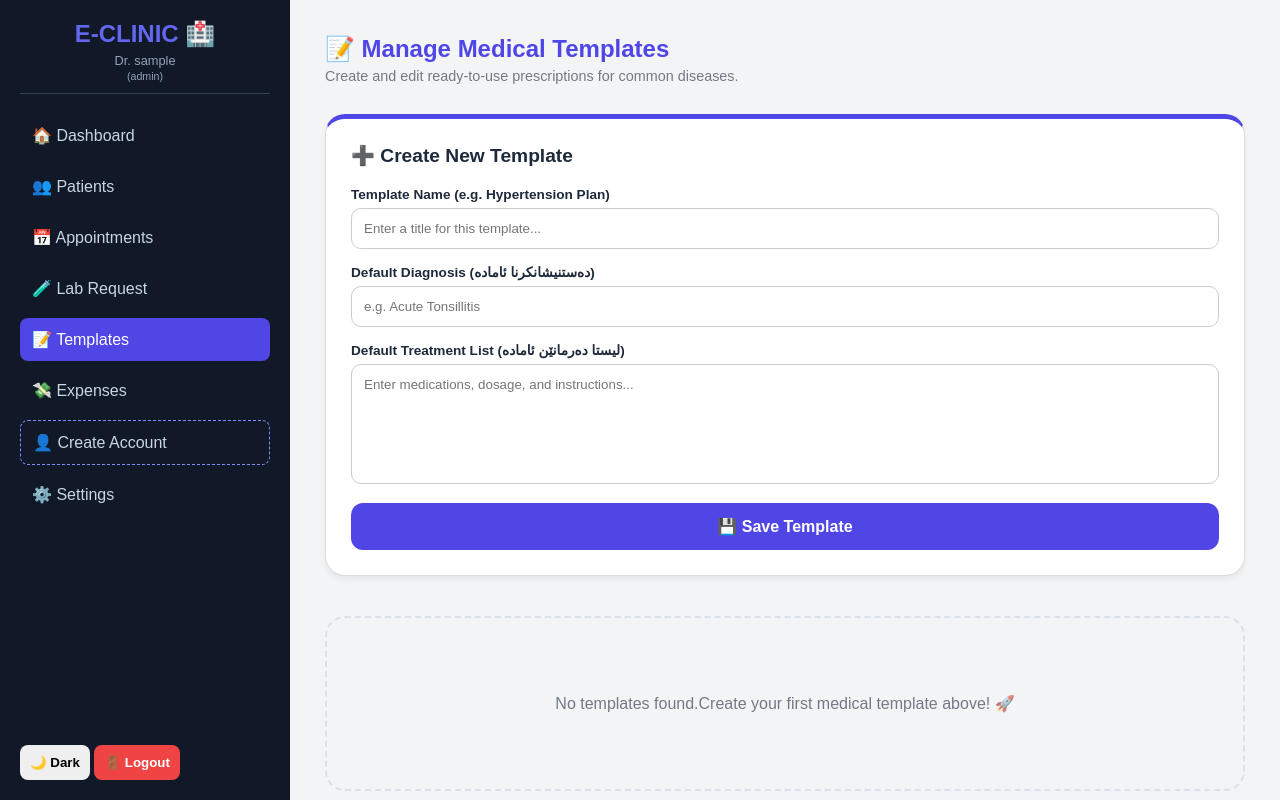
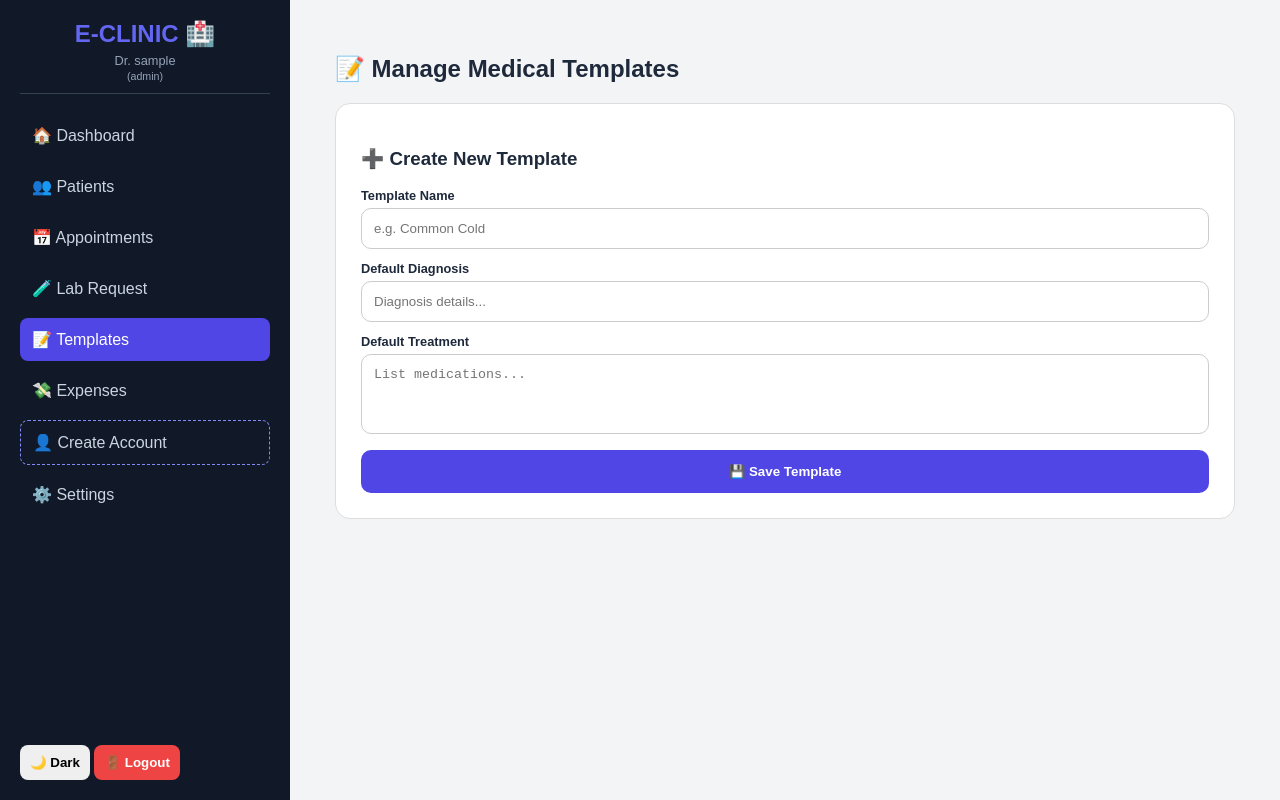
Before and after one commit to Saadzebari12345/my-clinic-app, a SvelteKit app: page /templates in a window 1280 px wide. Built offline with nearby package versions, Linux system fonts and the light colour scheme; sample sign-in values are in the browser's storage.

Commit message:
Add files via upload

```diff
--- a/src/routes/templates/+page.svelte
+++ b/src/routes/templates/+page.svelte
@@ -2,25 +2,20 @@
  import { onMount } from 'svelte';
  import { supabase } from '$lib/supabaseClient';
 
- interface Template {
-  id: number;
-  title: string;
-  diagnosis: string;
-  treatment: string;
- }
-
- let templates = $state<Template[]>([]);
+ let templates = $state<any[]>([]);
  let title = $state(''), diag = $state(''), treat = $state('');
  let doctorId = $state(0);
  let isSaving = $state(false);
- let editingId = $state<number | null>(null); // بۆ زانینا كا كیش قاڵب دهێته‌ گۆهۆڕین
 
  async function fetchTemplates() {
-  const { data } = await supabase
+  if (!doctorId) return;
+  const { data, error } = await supabase
    .from('medical_templates')
    .select('*')
    .eq('doctor_id', doctorId)
    .order('id', { ascending: false });
+
+  if (error) console.error("Error fetching templates:", error.message);
   if (data) templates = data;
  }
 
@@ -32,160 +27,82 @@
   }
  });
 
- // 💾 سەیڤکرن یان نووژەنکرنا قاڵبی
- async function saveTemplate() {
-  if (!title || !diag) return alert("تکایە ناونیشان و دەستنیشانکرنێ پڕ بکە");
+ async function addTemplate() {
+  if (!title || !diag) return alert("تکایە ناڤێ قاڵبی و دەستنیشانکرنێ بنڤیسە");
+
   isSaving = true;
-
-  const templateData = {
+  const { data, error } = await supabase.from('medical_templates').insert([{
    doctor_id: doctorId,
    title: title,
    diagnosis: diag,
    treatment: treat
-  };
+  }]).select(); // .select() دێ داتایا نوی ئێکسەر زڤڕینیت
 
-  if (editingId) {
-   // Update - دەستکاری کرنا قاڵبێ کۆن
-   const { error } = await supabase
-    .from('medical_templates')
-    .update(templateData)
-    .eq('id', editingId);
-   if (!error) alert("✅ قاڵب ب سەرکەفتی هاتە نووژەنکرن");
-  } else {
-   // Insert - زێدەکرنا قاڵبەکێ نوی
-   const { error } = await supabase
-    .from('medical_templates')
-    .insert([templateData]);
-   if (!error) alert("✅ قاڵبێ نوی هاتە سەیڤکرن");
+  if (!error && data) {
+   templates = [data[0], ...templates]; // زێدەکرنا ئێکسەر بۆ سەر شاشێ
+   title = ''; diag = ''; treat = '';
+   alert("✅ قاڵب ب سەرکەفتی هاتە سەیڤکرن");
+  } else if (error) {
+   // ئەگەر خەلەتی هەبیت دێ لێرە ب تە بێژیت (بۆ نموونە کێشا RLS)
+   alert("خەلەتی ل داتابەیسێ: " + error.message);
   }
-
-  cancelEdit();
-  await fetchTemplates();
   isSaving = false;
  }
 
- // ✏️ دەستپێکرنا دەستکاریێ
- function startEdit(t: Template) {
-  editingId = t.id;
-  title = t.title;
-  diag = t.diagnosis;
-  treat = t.treatment;
-  window.scrollTo({ top: 0, behavior: 'smooth' }); // چوون بۆ سەرێ لاپەڕەی ب شێوەیەکێ نەرم
- }
-
- // ❌ هەڵوەشاندنەوەیا دەستکاریێ
- function cancelEdit() {
-  editingId = null;
-  title = ''; diag = ''; treat = '';
- }
-
- // 🗑️ ژێبرنا قاڵبی
  async function deleteTemplate(id: number) {
-  if (confirm('ئەرێ تو پشتراستی تو دڤێت ڤی قاڵبی ژێببەی؟')) {
-   await supabase.from('medical_templates').delete().eq('id', id);
-   await fetchTemplates();
+  if (confirm('ئەرێ تو پشتراستی؟')) {
+   const { error } = await supabase.from('medical_templates').delete().eq('id', id);
+   if (!error) templates = templates.filter(t => t.id !== id);
   }
  }
 </script>
 
 <div class="templates-page">
- <div class="header-section">
-  <h2>📝 Manage Medical Templates</h2>
-  <p>Create and edit ready-to-use prescriptions for common diseases.</p>
+ <h2>📝 Manage Medical Templates</h2>
+
+ <div class="card form-container">
+  <h3>➕ Create New Template</h3>
+  <div class="field">
+   <!-- svelte-ignore a11y_label_has_associated_control -->
+   <label>Template Name</label>
+   <input bind:value={title} placeholder="e.g. Common Cold" />
+  </div>
+  <div class="field">
+   <!-- svelte-ignore a11y_label_has_associated_control -->
+   <label>Default Diagnosis</label>
+   <input bind:value={diag} placeholder="Diagnosis details..." />
+  </div>
+  <div class="field">
+   <label>Default Treatment</label>
+   <textarea bind:value={treat} placeholder="List medications..."></textarea>
+  </div>
+  <button class="save-btn" onclick={addTemplate} disabled={isSaving}>
+   {isSaving ? 'Saving...' : '💾 Save Template'}
+  </button>
  </div>
 
- <!-- فۆڕما زێدەکرن و دەستکاریێ -->
- <div class="card form-container">
-  <h3>{editingId ? '✏️ Edit Template' : '➕ Create New Template'}</h3>
-
-  <div class="field">
-   <label for="t-title">Template Name (e.g. Hypertension Plan)</label>
-   <input id="t-title" bind:value={title} placeholder="Enter a title for this template..." />
-  </div>
-
-  <div class="field">
-   <label for="t-diag">Default Diagnosis (دەستنیشانکرنا ئامادە)</label>
-   <input id="t-diag" bind:value={diag} placeholder="e.g. Acute Tonsillitis" />
-  </div>
-
-  <div class="field">
-   <label for="t-treat">Default Treatment List (لیستا دەرمانێن ئامادە)</label>
-   <textarea id="t-treat" bind:value={treat} placeholder="Enter medications, dosage, and instructions..."></textarea>
-  </div>
-
-  <div class="button-group">
-   <button class="save-btn" onclick={saveTemplate} disabled={isSaving}>
-    {isSaving ? 'Saving...' : (editingId ? '💾 Update Template' : '💾 Save Template')}
-   </button>
-
-   {#if editingId}
-    <button class="cancel-btn" onclick={cancelEdit}>Cancel</button>
-   {/if}
-  </div>
- </div>
-
- <!-- لیستا قاڵبێن هەین -->
- <div class="templates-grid">
+ <div class="grid">
   {#each templates as t (t.id)}
    <div class="template-card card">
-    <div class="card-header">
-     <span class="pill">Template</span>
-     <div class="actions">
-      <button class="edit-btn" onclick={() => startEdit(t)}>✏️</button>
-      <button class="del-btn" onclick={() => deleteTemplate(t.id)}>🗑️</button>
-     </div>
-    </div>
-    <h4>{t.title}</h4>
-    <div class="preview">
-     <b>Diagnosis:</b> {t.diagnosis} <br>
-     <b>Meds:</b> {t.treatment.substring(0, 50)}...
-    </div>
-   </div>
-  {:else}
-   <div class="empty-state">
-    <p>No templates found.Create your first medical template above! 🚀</p>
+    <button class="del" onclick={() => deleteTemplate(t.id)}>🗑️</button>
+    <b>{t.title}</b>
+    <p>{t.diagnosis}</p>
    </div>
   {/each}
  </div>
 </div>
 
 <style>
- .templates-page { max-width: 1000px; margin: 0 auto; color: var(--text); padding: 10px; }
- .header-section { margin-bottom: 30px; }
- .header-section h2 { margin: 0; color: #4f46e5; }
- .header-section p { opacity: 0.6; font-size: 0.9rem; margin-top: 5px; }
+ /* دیزاینێ پڕۆفیشناڵ */
+ .templates-page { max-width: 900px; margin: 0 auto; color: var(--text); padding: 10px; }
+ .card { background: var(--card, white); padding: 25px; border-radius: 15px; border: 1px solid var(--border, #ddd); margin-bottom: 25px; }
+ .field { margin-bottom: 12px; }
+ label { display: block; font-size: 0.8rem; font-weight: bold; margin-bottom: 5px; }
+ input, textarea { width: 100%; padding: 12px; border-radius: 10px; border: 1px solid #ccc; background: white; color: black; box-sizing: border-box; }
+ textarea { height: 80px; resize: none; }
+ .save-btn { width: 100%; padding: 14px; background: #4f46e5; color: white; border: none; border-radius: 10px; cursor: pointer; font-weight: bold; }
 
- .card { background: var(--card, white); padding: 25px; border-radius: 20px; border: 1px solid var(--border, #ddd); box-shadow: 0 4px 6px rgba(0,0,0,0.05); }
-
- .form-container { margin-bottom: 40px; border-top: 5px solid #4f46e5; }
- .form-container h3 { margin-top: 0; margin-bottom: 20px; font-size: 1.2rem; }
-
- .field { margin-bottom: 15px; }
- label { display: block; font-size: 0.85rem; font-weight: bold; margin-bottom: 6px; }
- input, textarea { width: 100%; padding: 12px; border-radius: 10px; border: 1px solid #ccc; background: white !important; color: black !important; box-sizing: border-box; font-family: inherit; }
- textarea { height: 120px; resize: none; }
-
- .button-group { display: flex; gap: 10px; margin-top: 10px; }
- .save-btn { flex: 2; padding: 14px; background: #4f46e5; color: white; border: none; border-radius: 12px; cursor: pointer; font-weight: bold; font-size: 1rem; transition: 0.3s; }
- .cancel-btn { flex: 1; padding: 14px; background: #94a3b8; color: white; border: none; border-radius: 12px; cursor: pointer; font-weight: bold; }
- .save-btn:hover { background: #4338ca; }
-
- .templates-grid { display: grid; grid-template-columns: repeat(auto-fit, minmax(300px, 1fr)); gap: 20px; }
- .template-card { border-left: 5px solid #6366f1; transition: 0.3s; }
- .template-card:hover { transform: translateY(-5px); }
-
- .card-header { display: flex; justify-content: space-between; align-items: center; margin-bottom: 15px; }
- .pill { background: #e0e7ff; color: #4338ca; padding: 3px 10px; border-radius: 20px; font-size: 0.7rem; font-weight: bold; text-transform: uppercase; }
-
- .actions button { background: none; border: none; cursor: pointer; font-size: 1.1rem; padding: 5px; border-radius: 5px; transition: 0.2s; }
- .edit-btn:hover { background: #e0f2fe; }
- .del-btn:hover { background: #fee2e2; }
-
- .template-card h4 { margin: 0 0 10px 0; color: #1e293b; font-size: 1.1rem; }
- .preview { font-size: 0.85rem; color: #64748b; line-height: 1.5; }
-
- .empty-state { grid-column: 1 / -1; text-align: center; padding: 60px; border: 2px dashed #cbd5e1; border-radius: 20px; opacity: 0.6; }
-
- /* Dark Mode Fix */
- :global(.dark-mode) .template-card h4 { color: #f8fafc; }
+ .grid { display: grid; grid-template-columns: 1fr 1fr; gap: 15px; }
+ .template-card { position: relative; border-left: 5px solid #4f46e5; }
+ .del { position: absolute; top: 10px; right: 10px; background: none; border: none; color: red; cursor: pointer; }
 </style>
```
